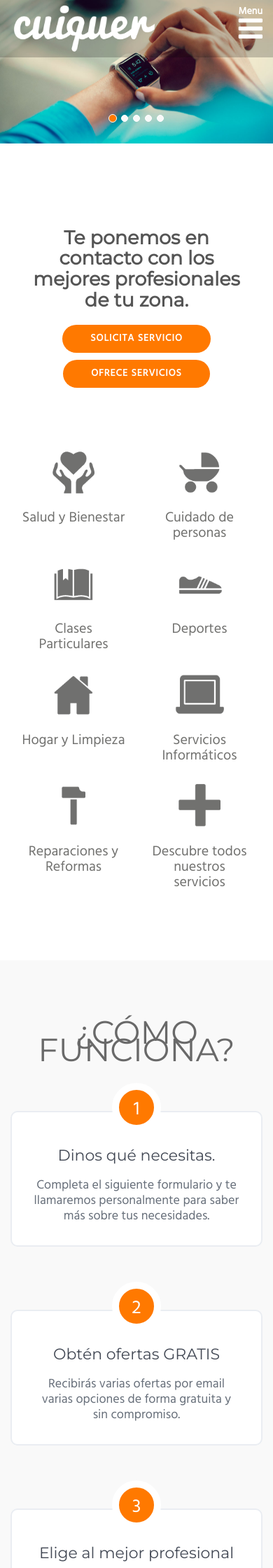
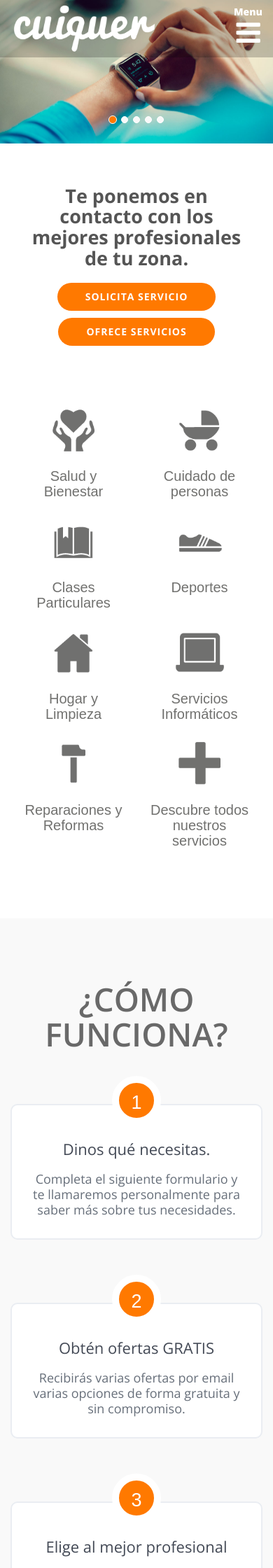
Before and after one commit to pablofm/cuiquer, a Django app: template landing/templates/landing/index.html in a window 390 px wide. Shown: the top 2240 px of the page at 70% size. Run offline with Django 3.2, Linux system fonts and the light colour scheme; the template is opened without the code that fills it, so the values that code supplies are empty; some libraries are stand-ins or nearby versions.

Commit message:
Agregar fuente open sans, arreglar algunos margenes en versión móvil

```diff
--- a/landing/static/css/main.css
+++ b/landing/static/css/main.css
@@ -1,15 +1,17 @@
-@import 'https://fonts.googleapis.com/css?family=Hind|Montserrat';
+@import url('https://fonts.googleapis.com/css?family=Open+Sans:400,600,700,800');
 
 body {
-  font-family: 'Hind', 'Arial', serif;
+  font-family: 'Open Sans', 'Arial', serif;
   font-size: 20px;
   color: #333333;
+  font-weight: 400;
 }
 p {
-  font-family: 'Hind', 'Arial', serif;
+  font-family: 'Open Sans', 'Arial', serif;
   line-height: 25px;
     margin-bottom:20px;
   font-size: 18px;
+  font-weight: 400;
 }
 p a {
   text-decoration: underline;
@@ -20,8 +22,8 @@ h3,
 h4,
 h5,
 h6 {
-  font-family: 'Montserrat', Arial, sans-serif;
-  font-weight: 800;
+  font-family: 'Open Sans', Arial, sans-serif;
+  font-weight: 700;
 }
 a {
   color: #333333;
@@ -586,10 +596,11 @@ header+.fondo-gris{
 
 .cabecera{
   font-size: 46px;
-  font-weight: 500;
-  font-family: 'Montserrat', Arial, sans-serif;
+  font-weight: 600;
+  font-family: 'Open Sans', Arial, sans-serif;
   text-transform: uppercase;
   margin-bottom: 30px;
+  line-height: 50px;
 }
 
 
@@ -687,7 +698,7 @@ header+.fondo-gris{
     border-radius: 27px;
     padding: 10px 40px;
     text-transform: uppercase;
-    font-weight: 900;
+    font-weight: 700;
     background: #ff7900;
     border: 0px;
     transition: background 0.4s linear 0.1s;
--- a/landing/templates/landing/index.html
+++ b/landing/templates/landing/index.html
@@ -33,7 +33,7 @@
 
 <body>
     <!-- Navigation -->
-    <nav class="navbar navbar-default navbar-custom navbar-fixed-top">
+    <nav class="navbar navbar-custom navbar-fixed-top">
         <div class="container">
             <!-- Brand and toggle get grouped for better mobile display -->
             <div class="navbar-header page-scroll">
@@ -96,7 +96,7 @@
     {% endblock slider %}
     {% block content %}
     <div class="container text-center">
-        <div class="btns-servicios margen-externo">
+        <div class="btns-servicios">
             <h1 class="slogan-servicios">Te ponemos en contacto con los mejores profesionales de tu zona.</h1>
             <a href="{% url 'alta-cliente' %}"><button type="button" class="btn btn-primary">Solicita servicio</button></a>
             <a href="{% url 'alta-profesional' %}"><button type="button" class="btn btn-primary">Ofrece servicios</button></a>
--- a/landing/templates/landing/profesionales-como.html
+++ b/landing/templates/landing/profesionales-como.html
@@ -4,8 +4,8 @@
 <div class="container margen-externo">
 	<h2 class="naranja header ">¿Cómo encuentro trabajos con cuiquer?</h2>
 
-	<div class="row margen-externo">
-		<div class="col-xs-12">
+	<div class="row">
+		<div class="col-xs-12 margen-interno">
 			<h4 class="gris">1. Alta en nuestra base de datos</h4>
 			<p>Una vez recibamos el formulario con tus datos, te damos de alta en nuestra base de datos.</p>
 
@@ -32,7 +32,7 @@
 	</div>
 	</div>
 
-	<div class="panel panel-default col-xs-offset-2 col-xs-8 margen-externo">
+	<div class="panel panel-default col-xs-offset-1 col-xs-10 col-sm-offset-2 col-sm-8 margen-externo">
   		<div class="panel-body">
     		Cuiquer está fase de lanzamiento y el servicio que ofrece es totalmente gratuito tanto para el que ofrece como para el que solicita el servicio.
   		</div>
```
Also changed, not shown: other parts of landing/static/css/main.css (+17 -9 lines).
